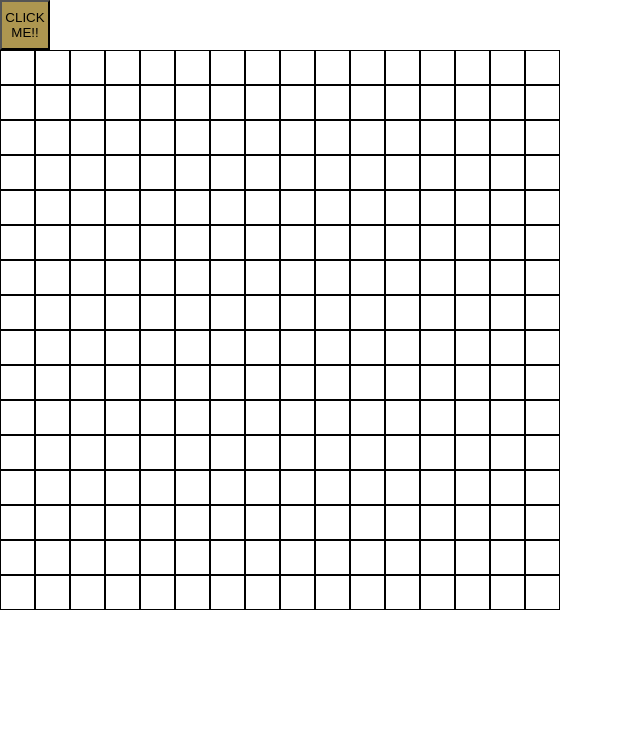
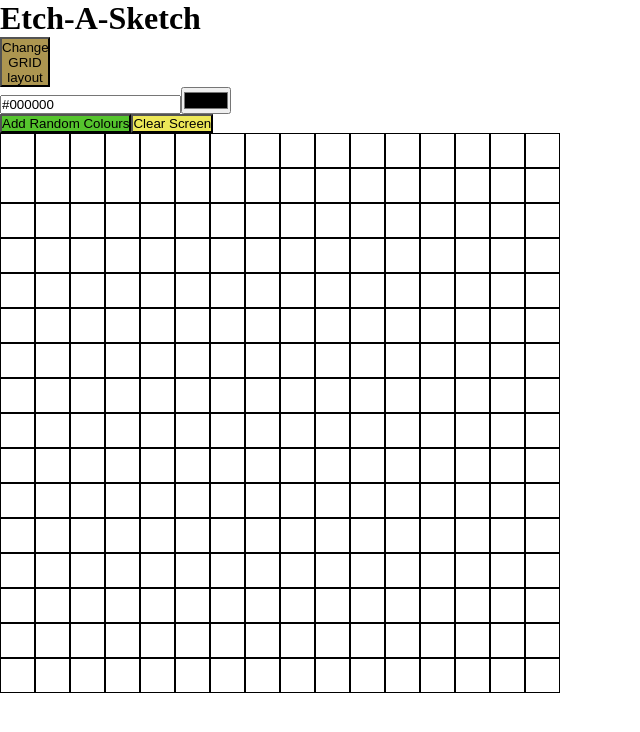
Before and after one commit to HimRock1/Etch-a-Sketch, a plain HTML site: page index.html in a window 1280 px wide. Shown: the whole page, without its empty margins (0-640 px from the left). Drawn offline with Linux system fonts and the light colour scheme.

Commit message:
Add Color and Clear functionality buttons

```diff
--- a/index.html
+++ b/index.html
@@ -9,6 +9,6 @@
     <link rel="stylesheet" href="style.css">
 </head>
 <body>
-
+    <h1>Etch-A-Sketch</h1>
 </body>
 </html>
--- a/my-js.js
+++ b/my-js.js
@@ -2,6 +2,9 @@
 const containers=document.createElement('div');
 containers.id='container';
 document.body.appendChild(containers);
+
+let defaultColour= "#000000"
+
 
 //Create 256(16 x 16) Div and Add Style to it.
 for(let i=1;i<=16;i++){
@@ -18,23 +21,36 @@ containers.setAttribute('style','width:560px;height:560px;border:solid black;dis
 
 //Add Hover Property to the Child boxes and change its background property when the event is fired.
 function hoverOverBox(){
-let array=[...document.querySelectorAll('.box')];
-array.forEach((box)=>{
-    box.addEventListener('mouseenter',(e)=>{
-        console.log(e);
-        e.target.setAttribute('style','background-color:coral');
+    let array=[...document.querySelectorAll('.box')];
+    array.forEach((box)=>{
+        box.addEventListener('mouseover',(e)=>{
+            console.log(e);
+            e.target.setAttribute('style','background-color:'+defaultColour);
+        })
     })
-})
 }
 hoverOverBox();
-// Add a button to send the user popup asking for the number the squares per side for the grid.
+
+
+// <--------------------------------------BUTTONS----------------------------------------------->
+
+//Create 3 Buttons Containing the Grid Layout change,Select color and Random color choose
+
+const ndiv=document.createElement('div');
+ndiv.id='BtnContainer';
+document.body.insertBefore(ndiv,containers);
+
+
+
+// 1. Add a button to send the user popup asking for the number the squares per side for the grid.
 
 let button=document.createElement('button');
-button.className='btn';
-button.textContent='CLICK ME!!';
+button.id='btnGrid';
+button.textContent='Change GRID layout';
 button.setAttribute('style','width:50px;height:50px;background-color:#ad9650;')
 button.addEventListener('click',gridselect);
-document.body.insertBefore(button,containers);
+// document.body.insertBefore(button,containers);
+ndiv.appendChild(button)
 
 function gridselect(){
     let gridnums=prompt('Enter the GRID Number :',"16");
@@ -49,7 +65,7 @@ function gridselect(){
             for(let j=1;j<=gridnums;j++){
                 let div=document.createElement('div');
                 div.className='box';
-                div.setAttribute('style','border:1px solid black')
+                div.setAttribute('style','border:1px solid black;')
                 container.appendChild(div);
             }
         }
@@ -59,3 +75,67 @@ function gridselect(){
     //containers.style.gridTemplateColumns='repeat(gridnums,1fr)';
     hoverOverBox();
 }
+//Change color Randomly with Hover
+function colorChange(e){
+    let x=e.offsetX;
+    let y=e.offsetY;
+    let color=`rgb(${x}, ${y}, ${x-y})`;
+    console.log(color);
+    return color;
+}
+
+// 2.Input to Select users desirable color
+
+const colors=document.createElement('div');
+colors.id='colors';
+colors.className='action'
+ndiv.appendChild(colors);
+let txtIN=document.createElement('input')
+txtIN.id='hex';
+txtIN.type='text';
+let colIN=document.createElement('input')
+colIN.id='color';
+colIN.type='color';
+colors.appendChild(txtIN);
+colors.appendChild(colIN);
+txtIN.value = defaultColour;
+colors.addEventListener('input', addcolour);
+
+function addcolour(){
+    let color = colIN.value;
+    txtIN.value = color;
+    defaultColour=color;
+    hoverOverBox();
+}
+
+// Add Random color button
+let randomcolor=document.createElement('button');
+randomcolor.id='btnRandom';
+randomcolor.className='action';
+randomcolor.textContent="Add Random Colours"
+randomcolor.style.backgroundColor='#55c42d';
+ndiv.appendChild(randomcolor);
+randomcolor.addEventListener('click',addrandomColour);
+function addrandomColour(){
+    let array=[...document.querySelectorAll('.box')];
+    array.forEach((box)=>{
+        box.addEventListener('mouseover',(event)=>{
+            console.log(event);
+            defaultColour=colorChange(event);
+            event.target.setAttribute('style',`background-color:${defaultColour}`);
+        })
+    })
+
+}
+// Add a Clear screen
+
+const clear=document.createElement('button');
+clear.id='clear';
+clear.textContent='Clear Screen';
+clear.style.backgroundColor='#ede858';
+clear.onclick='window.location.reload();';
+ndiv.appendChild(clear);
+clear.addEventListener('click',reload,false);
+function reload(){
+    reload=location.reload();
+}
```
